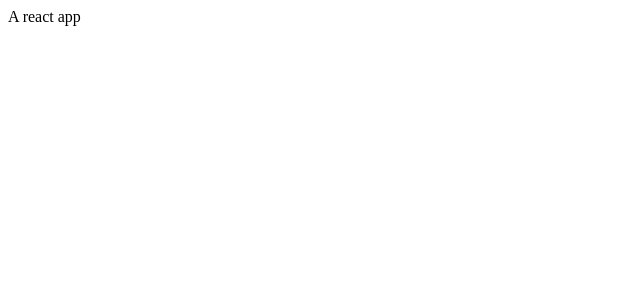
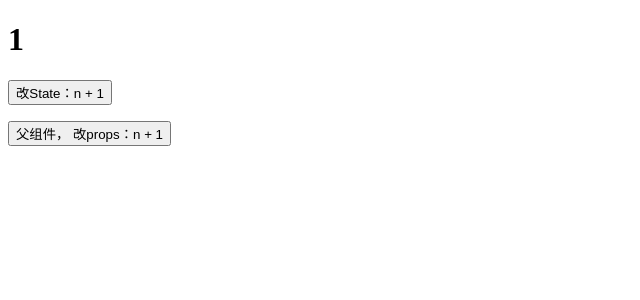
Before and after one commit to sheldon-bai/react-16, a React (Create React App) app: page / in a window 1280 px wide. Shown: the top 300 px of the page, without its empty margins (0-640 px from the left). Built offline with nearby package versions, Linux system fonts and the light colour scheme.

Commit message:
2-10 && 2-11 组件生命周期

```diff
--- /dev/null
+++ b/src/App.js
@@ -0,0 +1,31 @@
+import React, { Component } from 'react'
+// import OldLifeCycle from './OldLifeCycle'
+import NewLifeCycle from './NewLifeCycle'
+
+export default class App extends Component {
+    state = {
+        number: 1,
+        show: true,
+    }
+
+    render() {
+        // const comp = this.state.show ? <OldLifeCycle n={this.state.number} /> : null
+        const comp = <NewLifeCycle n={this.state.number}/>
+
+        return (
+            <div>
+                {comp}
+                <button onClick={() => {
+                    this.setState(state => ({
+                        number: state.number + 1
+                    }))
+                }}>父组件， 改props：n + 1</button>
+                {/* <button onClick={() => {
+                    this.setState(prev => ({
+                        show: !prev.show
+                    }))
+                }}>show/hide</button> */}
+            </div>
+        )
+    }
+}
--- /dev/null
+++ b/src/NewLifeCycle.js
@@ -0,0 +1,41 @@
+import React, { Component } from 'react'
+
+export default class NewLifeCycle extends Component {
+    state = {
+        n: this.props.n
+    }
+
+    static getDerivedStateFromProps(props, state) {
+        console.log('getDerivedStateFromPorps')
+        console.log('props', props)
+        console.log('state', state)
+
+        return null
+    }
+
+    getSnapshotBeforeUpdate = (prevProps, prevState) => {
+        console.log('getSnapshotBeforeUpdate')
+
+        return 123
+    }
+
+    componentDidUpdate = (prevProps, prevState, snap) => {
+        console.log('componentDidUpdate', snap)
+    }
+
+
+    render() {
+        return (
+            <div>
+                <h1>{this.state.n}</h1>
+                <p>
+                    <button onClick={() => {
+                        this.setState(prev => ({
+                            n: prev.n + 1
+                        }))
+                    }}>改State：n + 1</button>
+                </p>
+            </div>
+        )
+    }
+}
--- /dev/null
+++ b/src/OldLifeCycle.js
@@ -0,0 +1,76 @@
+import React, { Component } from 'react'
+
+export default class OldLifeCycle extends Component {
+    constructor(props) {
+        super(props)
+        this.state = {
+            n: 0
+        }
+
+        console.log('一个新的组件诞生了！！！')
+    }
+
+    UNSAFE_componentWillMount = () => {
+      console.log('componentWillMount', '组件即将被挂载')
+      this.setState({
+        n: 3
+      })
+    }
+
+    componentDidMount = () => {
+      console.log('componentDidMount', '挂载完成')
+    }
+
+    UNSAFE_componentWillReceiveProps(nextProps) {
+        console.log('componentWillReceiveProps', '接收到新的属性值')
+        console.log('current props: ', this.props)
+        console.log('next props: ', nextProps)
+    }
+
+    shouldComponentUpdate(nextProps, nextState) {
+        console.log('shouldComponentUpdate', '是否应该重新渲染')
+        console.log('this.props', this.props)
+        console.log('nextProps', nextProps)
+        console.log('this.state', this.state)
+        console.log('nextState', nextState)
+
+        if (this.props.n === nextProps.n && this.state.n === nextState.n) {
+            return false
+        }
+
+        return true
+    }
+
+    UNSAFE_componentWillUpdate(nextProps, nextState) {
+        console.log('componentWillUpdate', "组件即将被重新渲染")
+    }
+
+    componentDidUpdate = (prevProps, prevState) => {
+      console.log('componentDidUpdate', '组件已经完成重新渲染', prevProps, prevState)
+    }
+
+    componentWillUnmount = () => {
+      console.log('componentWillUnmount', '组件被销毁')
+    }
+
+
+
+    handleClick = () => {
+        this.setState((prev) => ({
+            n: prev.n + 1
+        }))
+    }
+
+
+    render() {
+        console.log('render', '渲染，返回到React元素会被挂载到虚拟DOM树中')
+        return (
+            <div>
+                <h1>旧版生命周期组件</h1>
+                <h2>属性n：{this.props.n}</h2>
+                <h2>状态n: {this.state.n}</h2>
+                <button onClick={this.handleClick}>状态n+1</button>
+            </div>
+        )
+    }
+}
--- a/src/index.js
+++ b/src/index.js
@@ -1,12 +1,7 @@
-import React from 'react'
+import React, { StrictMode } from 'react'
 import ReactDOM from 'react-dom'
+import App from './App'
 
-function App() {
-  return (
-    <>
-      <div>A react app</div>
-    </>
-  )
-}
-
-ReactDOM.render(<App />, document.getElementById('root'))
+ReactDOM.render(
+    <App />
+  , document.getElementById('root'))
```
